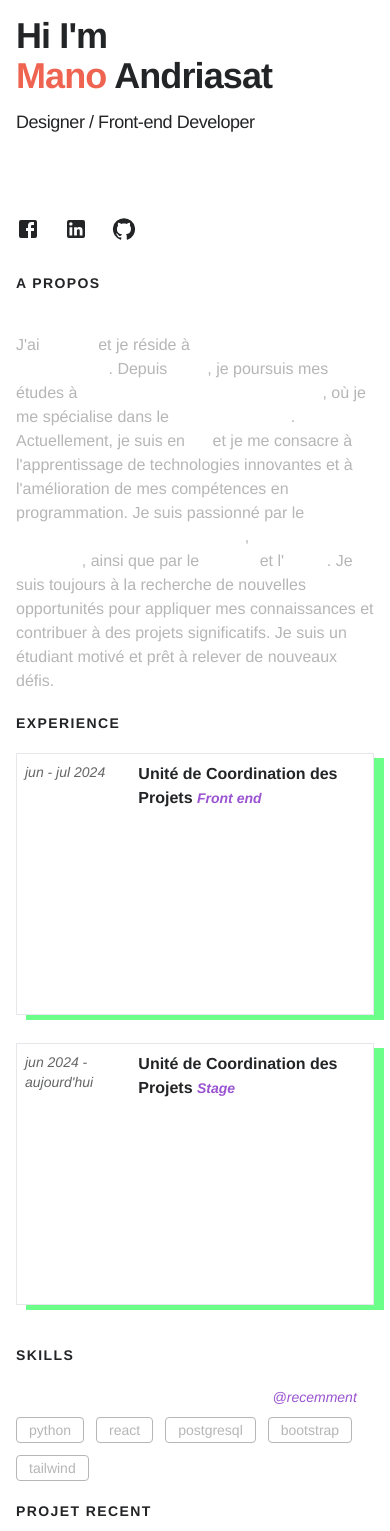
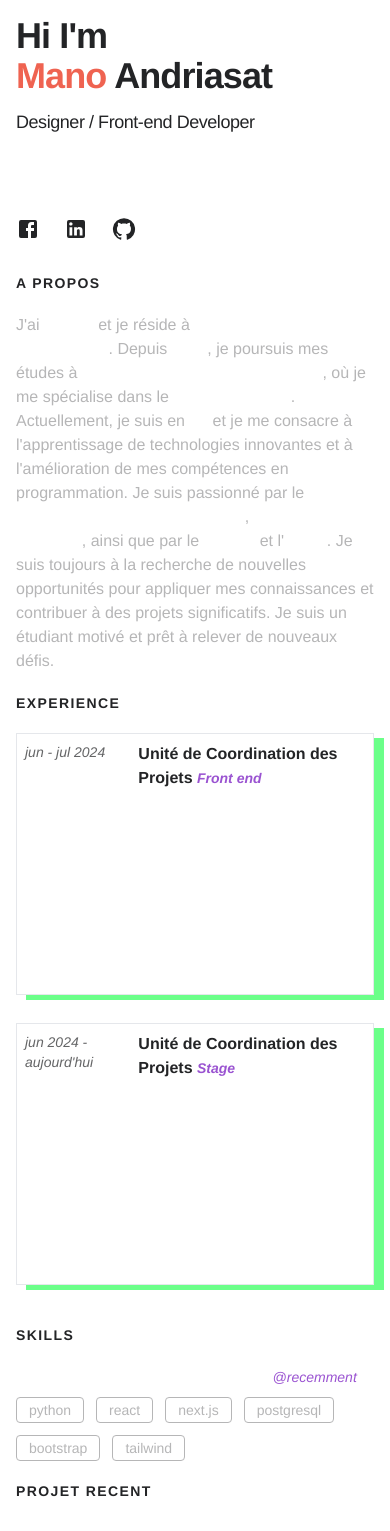
Before and after one commit to ManoAndriasat/portfolio, a Next.js app: page /about in a window 390 px wide. Shown: the top 1531 px of the page. Built offline with nearby package versions, Linux system fonts and the light colour scheme.

Commit message:
Update page.tsx

```diff
--- a/src/app/about/page.tsx
+++ b/src/app/about/page.tsx
@@ -54,8 +54,7 @@ const About = () => {
                 <div className="p-4 lg:col-span-6 lg:h-screen lg:overflow-y-auto bg-transparent">
                     <div className="w-full lg:w-8/12 lg:mt-20">
                         <h2 className="text-sm font-bold uppercase tracking-widest lg:sr-only pb-5">A Propos</h2>
-
-                        <p className="mt-5 text-white" style={{ color: "#b6b6b7" }}>
+                        <p className="text-white" style={{ color: "#b6b6b7" }}>
                             J&apos;ai <strong style={{ color: "white", fontWeight: "bold" }}>20 ans</strong> et je réside à <strong style={{ color: "white", fontWeight: "bold" }}>Antananarivo, Madagascar</strong>.
                             Depuis <strong style={{ color: "white", fontWeight: "bold" }}>2021</strong>, je poursuis mes études à <strong style={{ color: "white", fontWeight: "bold" }}>l&apos;IT University Andoharanofotsy</strong>,
                             où je me spécialise dans le <strong style={{ color: "white", fontWeight: "bold" }}>développement</strong>. Actuellement, je suis en <strong style={{ color: "white", fontWeight: "bold" }}>L3</strong> et je me consacre
@@ -64,7 +63,7 @@ const About = () => {
                             de nouvelles opportunités pour appliquer mes connaissances et contribuer à des projets significatifs. Je suis un étudiant motivé et prêt à relever de nouveaux défis.
                         </p>
 
-                        <h2 className="text-sm font-bold uppercase tracking-widest lg:sr-only pb-5 pt-5">Experience</h2>
+                        <h2 className="text-sm font-bold uppercase tracking-widest lg:sr-only pb-5 pt-5 mt:10">Experience</h2>
 
                         <div className="grid grid-cols-1 gap-2 lg:mt-20">
                             <div className="border p-2 grid grid-cols-12 gap-0 mb-5" style={{ boxShadow: "10px 5px 0 #6bff89" }}>
@@ -94,7 +93,7 @@ const About = () => {
                             </div>
                         </div>
 
-                        <h2 className="text-sm font-bold uppercase tracking-widest lg:sr-only pb-5 pt-5">Skills</h2>
+                        <h2 className="text-sm font-bold uppercase tracking-widest lg:sr-only pb-5 pt-5 mt:10">Skills</h2>
 
                         <div className="grid grid-cols-1 gap-2 lg:mt-20">
                             <p className="text-white">Quelque technologie que j&apos;ai utiliser <span className="italic text-sm" style={{ color: "#9a53d1" }}>@recemment</span> </p>
@@ -102,13 +101,14 @@ const About = () => {
                             <div className="flex flex-wrap gap-3">
                                 <span style={{ border: "1px solid #b6b6b7", color: "#b6b6b7" }} className="text-sm rounded px-3 py-0.5">python</span>
                                 <span style={{ border: "1px solid #b6b6b7", color: "#b6b6b7" }} className="text-sm rounded px-3 py-0.5">react</span>
+                                <span style={{ border: "1px solid #b6b6b7", color: "#b6b6b7" }} className="text-sm rounded px-3 py-0.5">next.js</span>
                                 <span style={{ border: "1px solid #b6b6b7", color: "#b6b6b7" }} className="text-sm rounded px-3 py-0.5">postgresql</span>
                                 <span style={{ border: "1px solid #b6b6b7", color: "#b6b6b7" }} className="text-sm rounded px-3 py-0.5">bootstrap</span>
                                 <span style={{ border: "1px solid #b6b6b7", color: "#b6b6b7" }} className="text-sm rounded px-3 py-0.5">tailwind</span>
                             </div>
                         </div>
 
-                        <h2 className="text-sm font-bold uppercase tracking-widest lg:sr-only pb-5 pt-5">Projet recent</h2>
+                        <h2 className="text-sm font-bold uppercase tracking-widest lg:sr-only pb-5 pt-5 mt:10">Projet recent</h2>
 
                         <div className="grid grid-cols-1 gap-2 lg:mt-20">
                             <div className="p-2 grid grid-cols-12 gap-0 mb-5">
```
